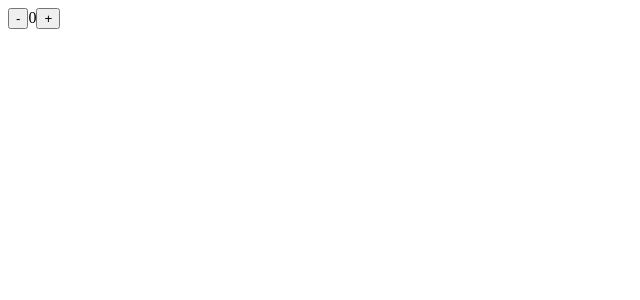
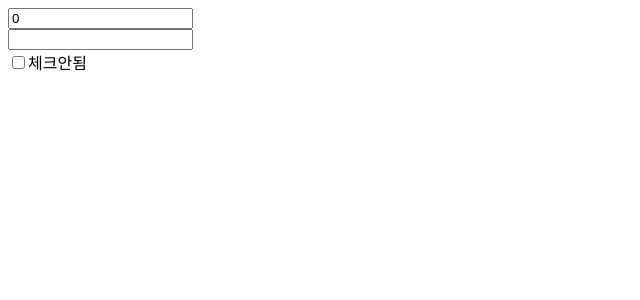
Before and after one commit to mjlee0509/React-Exercise, a React (Create React App) app: page / in a window 1280 px wide. Shown: the top 300 px of the page, without its empty margins (0-640 px from the left). Built offline with nearby package versions, Linux system fonts and the light colour scheme.

Commit message:
06. 여러가지 형태의 useState 다루기 - number, string, boolean

```diff
--- a/src/App.js
+++ b/src/App.js
@@ -1,6 +1,7 @@
 import React from "react";
 // import ProductPage from "./pages/ProductPage";
 import Counter from "./components/Counter";
+import { useState } from "react";
 
 function App() {
   // return (
@@ -14,10 +15,27 @@ function App() {
   // const Wrapper = React.createElement('div', {className : 'wrapper'}, Button);
   // return Wrapper;
 
+  const [num, setNum] = useState(0);
+  const [name, setName] = useState('');
+  const [isChecked, setIsChecked] = useState(false);
+
+
   return (
-    // ProductPage 컴포넌트 렌더링
+
     <div>
-      <Counter />
+      <input type="number"
+      value={num}
+      onChange={(e) => setNum(e.target.value)}/> <br/>
+
+      <input type="text"
+      value={name}
+      onChange={(e) => setName(e.target.value)}/> <br/>
+
+      <input type="checkbox"
+      value={isChecked}
+      onChange={(e) => setIsChecked(e.target.checked)}/>
+
+      {isChecked ? <span>체크됨</span> : <span>체크안됨</span>}
     </div>
   )
 
```
